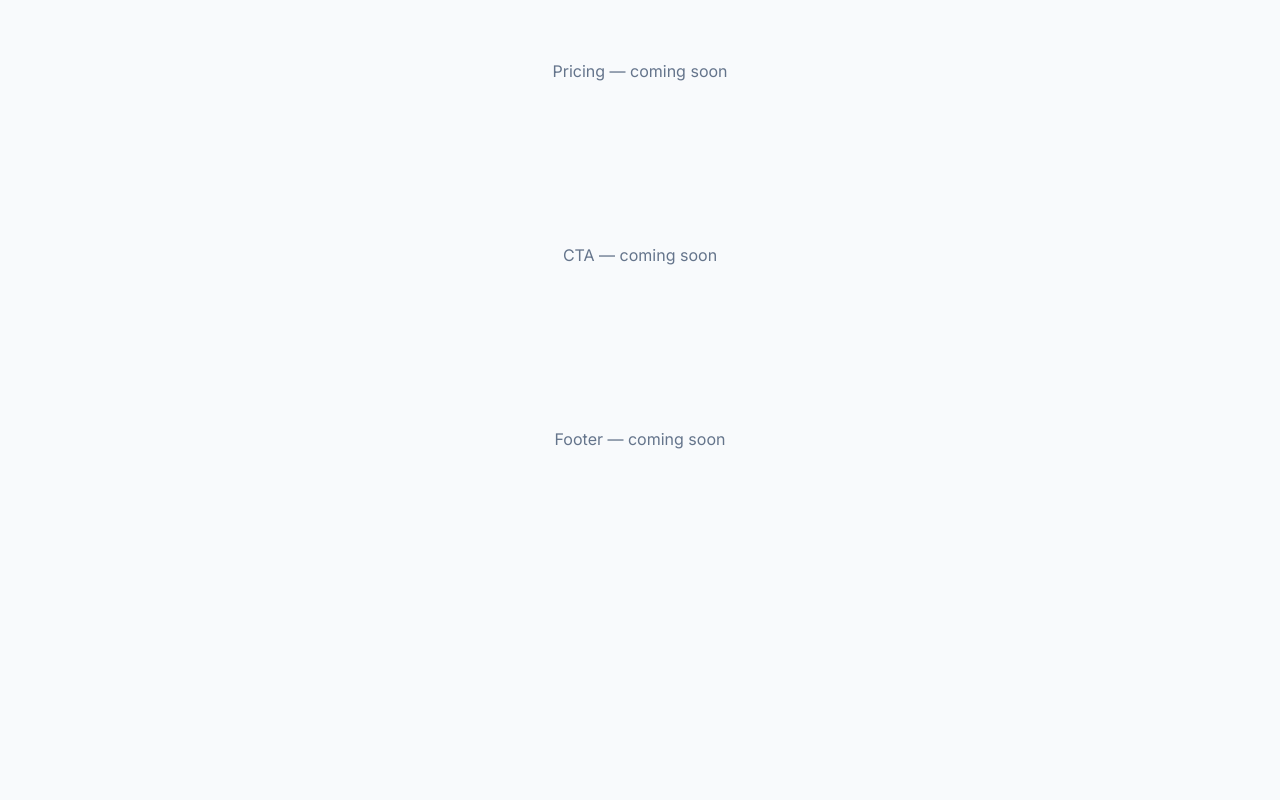
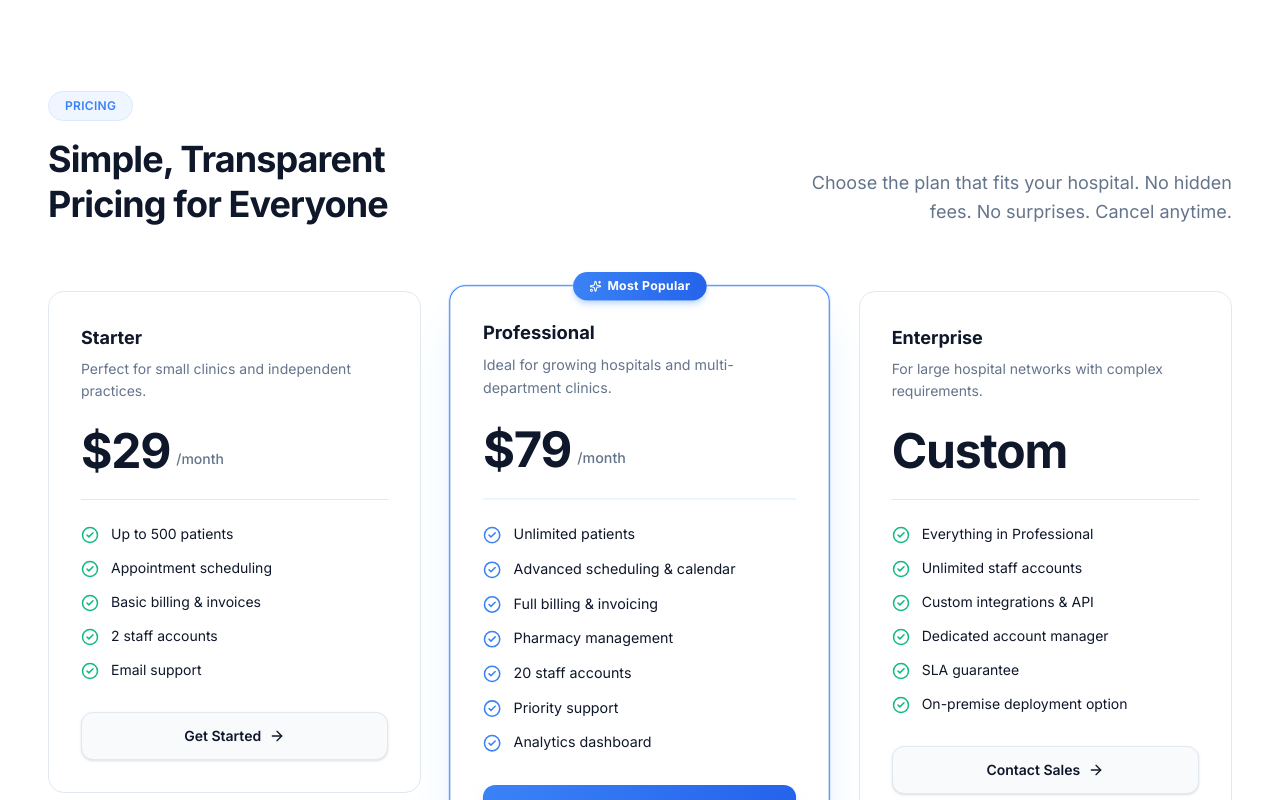
Before and after one commit to mbmugdho/hospital-management-system, a Next.js app: page / in a window 1280 px wide. Shown: the part 2300-3100 px from the top of the page. Before the commit the page ends 2831 px from the top, so only its background shows below. Built offline with nearby package versions, Linux system fonts and the light colour scheme.

Commit message:
Phase 1: Add Pricing section with 3 plan cards

```diff
--- a/src/components/landing/Pricing.tsx
+++ b/src/components/landing/Pricing.tsx
@@ -1,3 +1,328 @@
+import Link from 'next/link'
+import Container from '@/components/shared/Container'
+import { CheckCircle2, ArrowRight, Sparkles } from 'lucide-react'
+
+const plans = [
+  {
+    name: 'Starter',
+    desc: 'Perfect for small clinics and independent practices.',
+    price: '$29',
+    period: '/month',
+    popular: false,
+    features: [
+      'Up to 500 patients',
+      'Appointment scheduling',
+      'Basic billing & invoices',
+      '2 staff accounts',
+      'Email support',
+    ],
+    cta: 'Get Started',
+    href: '/register',
+  },
+  {
+    name: 'Professional',
+    desc: 'Ideal for growing hospitals and multi-department clinics.',
+    price: '$79',
+    period: '/month',
+    popular: true,
+    features: [
+      'Unlimited patients',
+      'Advanced scheduling & calendar',
+      'Full billing & invoicing',
+      'Pharmacy management',
+      '20 staff accounts',
+      'Priority support',
+      'Analytics dashboard',
+    ],
+    cta: 'Get Started',
+    href: '/register',
+  },
+  {
+    name: 'Enterprise',
+    desc: 'For large hospital networks with complex requirements.',
+    price: 'Custom',
+    period: '',
+    popular: false,
+    features: [
+      'Everything in Professional',
+      'Unlimited staff accounts',
+      'Custom integrations & API',
+      'Dedicated account manager',
+      'SLA guarantee',
+      'On-premise deployment option',
+    ],
+    cta: 'Contact Sales',
+    href: '/register',
+  },
+]
+
 export default function Pricing() {
-  return <section className="py-20 text-center text-[#64748B]">Pricing — coming soon</section>;
+  return (
+    <section id="pricing" className="py-20 lg:py-28 bg-white">
+      <Container>
+        {/* ── Section Header — Split Layout ── */}
+        <div
+          className="
+          flex flex-col lg:flex-row
+          lg:items-end lg:justify-between
+          gap-4 lg:gap-12
+          mb-14 lg:mb-16
+        "
+        >
+          {/* Left side */}
+          <div className="max-w-xl">
+            <span
+              className="
+              inline-flex items-center gap-2
+              px-4 py-1.5
+              rounded-full
+              bg-blue-50 border border-blue-100
+              text-[#3B82F6] text-xs font-semibold
+              tracking-wide uppercase
+              mb-4
+            "
+            >
+              Pricing
+            </span>
+
+            <h2
+              className="
+              text-3xl lg:text-4xl
+              font-bold text-[#0F172A]
+              tracking-tight
+              leading-tight
+            "
+            >
+              Simple, Transparent
+              <br className="hidden sm:block" />
+              Pricing for Everyone
+            </h2>
+          </div>
+
+          {/* Right side */}
+          <p
+            className="
+            text-[#64748B] text-base lg:text-lg
+            leading-relaxed
+            max-w-md
+            lg:text-right
+          "
+          >
+            Choose the plan that fits your hospital. No hidden fees. No
+            surprises. Cancel anytime.
+          </p>
+        </div>
+
+        {/* ── Plans Grid ── */}
+        <div className="grid md:grid-cols-3 gap-6 lg:gap-8 items-start">
+          {plans.map((plan) => (
+            <div
+              key={plan.name}
+              className={`
+                relative
+                rounded-2xl
+                border
+                flex flex-col
+                transition-all duration-300
+                ${
+                  plan.popular
+                    ? `
+                    border-[#3B82F6]
+                    bg-white
+                    shadow-2xl shadow-blue-100
+                    ring-1 ring-[#3B82F6]/20
+                    scale-[1.02]
+                    z-10
+                  `
+                    : `
+                    border-[#E2E8F0]
+                    bg-white
+                    hover:shadow-lg hover:shadow-slate-100
+                    hover:border-[#CBD5E1]
+                  `
+                }
+              `}
+            >
+              {/* ── Popular Badge ── */}
+              {plan.popular && (
+                <div
+                  className="
+                  absolute -top-3.5 left-1/2 -translate-x-1/2
+                "
+                >
+                  <span
+                    className="
+                    inline-flex items-center gap-1.5
+                    bg-gradient-to-r from-[#3B82F6] to-[#2563EB]
+                    text-white
+                    px-4 py-1.5
+                    rounded-full
+                    text-xs font-bold
+                    shadow-md shadow-blue-200
+                    tracking-wide
+                  "
+                  >
+                    <Sparkles className="w-3 h-3" />
+                    Most Popular
+                  </span>
+                </div>
+              )}
+
+              {/* ── Card Content ── */}
+              <div className="p-7 lg:p-8 flex flex-col flex-1">
+                {/* Plan Name & Description */}
+                <div className="mb-6">
+                  <h3
+                    className="
+                    text-lg font-bold
+                    text-[#0F172A]
+                    mb-1.5
+                  "
+                  >
+                    {plan.name}
+                  </h3>
+                  <p
+                    className="
+                    text-sm text-[#64748B]
+                    leading-relaxed
+                  "
+                  >
+                    {plan.desc}
+                  </p>
+                </div>
+
+                {/* Price */}
+                <div className="flex items-end gap-1.5 mb-6">
+                  <span
+                    className="
+                    text-4xl lg:text-5xl
+                    font-bold text-[#0F172A]
+                    tracking-tight
+                    leading-none
+                  "
+                  >
+                    {plan.price}
+                  </span>
+                  {plan.period && (
+                    <span
+                      className="
+                      text-[#64748B]
+                      text-sm font-medium
+                      mb-1.5
+                    "
+                    >
+                      {plan.period}
+                    </span>
+                  )}
+                </div>
+
+                {/* Divider */}
+                <div
+                  className={`
+                  border-t mb-6
+                  ${plan.popular ? 'border-blue-100' : 'border-[#E2E8F0]'}
+                `}
+                />
+
+                {/* Features List */}
+                <ul className="flex flex-col gap-3.5 mb-8 flex-1">
+                  {plan.features.map((feat) => (
+                    <li
+                      key={feat}
+                      className="
+                        flex items-start gap-3
+                        text-sm text-[#0F172A]
+                      "
+                    >
+                      <CheckCircle2
+                        className={`
+                          w-4.5 h-4.5
+                          mt-0.5 flex-shrink-0
+                          ${plan.popular ? 'text-[#3B82F6]' : 'text-[#10B981]'}
+                        `}
+                      />
+                      <span>{feat}</span>
+                    </li>
+                  ))}
+                </ul>
+
+                {/* CTA Button */}
+                <Link href={plan.href} className="block">
+                  <button
+                    className={`
+                      w-full
+                      inline-flex items-center justify-center
+                      rounded-xl h-12
+                      font-semibold text-sm
+                      transition-all duration-300
+                      hover:-translate-y-0.5
+                      ${
+                        plan.popular
+                          ? `
+                          bg-gradient-to-r from-[#3B82F6] to-[#2563EB]
+                          hover:from-[#2563EB] hover:to-[#1D4ED8]
+                          text-white
+                          shadow-lg shadow-blue-200
+                          hover:shadow-xl hover:shadow-blue-200
+                        `
+                          : `
+                          bg-[#F8FAFC]
+                          hover:bg-[#F1F5F9]
+                          text-[#0F172A]
+                          border border-[#E2E8F0]
+                          hover:border-[#CBD5E1]
+                          shadow-sm
+                        `
+                      }
+                    `}
+                  >
+                    {plan.cta}
+                    <ArrowRight className="w-4 h-4 ml-2" />
+                  </button>
+                </Link>
+              </div>
+
+              {/* ── Bottom Accent Bar (popular only) ── */}
+              {plan.popular && (
+                <div
+                  className="
+                  h-1.5
+                  bg-gradient-to-r from-[#3B82F6] to-[#2563EB]
+                  rounded-b-2xl
+                "
+                />
+              )}
+            </div>
+          ))}
+        </div>
+
+        {/* ── Bottom Trust Line ── */}
+        <div
+          className="
+          mt-12 lg:mt-14
+          flex flex-col sm:flex-row
+          items-center justify-center
+          gap-6 sm:gap-8
+        "
+        >
+          {[
+            'No credit card required',
+            '14-day free trial',
+            'Cancel anytime',
+          ].map((item) => (
+            <div
+              key={item}
+              className="
+                flex items-center gap-2
+                text-sm text-[#64748B]
+              "
+            >
+              <CheckCircle2 className="w-4 h-4 text-[#10B981]" />
+              {item}
+            </div>
+          ))}
+        </div>
+      </Container>
+    </section>
+  )
 }
```
